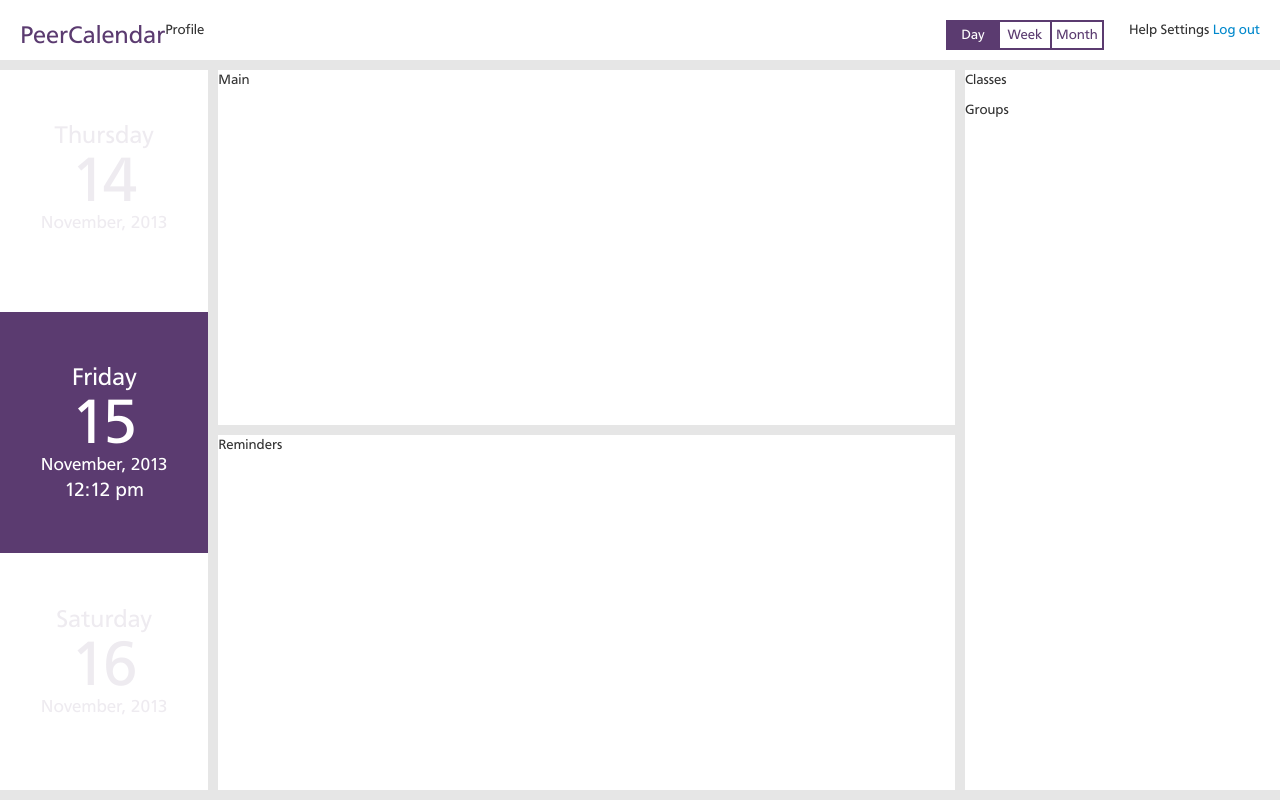
After one commit to Pangamma/CleanView_Back, a PHP site: page /calendar_home.php in a window 1280 px wide. The commit adds this page. Run offline with PHP 8.4, Linux system fonts and the light colour scheme; a stand-in replaces the project's code that opens the database connection.

Commit message:
Added the calendar_home page, also will do the failed login page with ajax validation tomorrow
In the index page ideally should be if successfully logged in then
header(location: calendar_home.php) if not then to the
failed_login.php. I'll add the ajax validation for the sign up form
tomorrow. Basic outline of the calendar day is added. And the login
form layout is fixed.

```diff
--- a/CleanViewBack/assets/sass/bootstrap/_variables.scss
+++ b/CleanViewBack/assets/sass/bootstrap/_variables.scss
@@ -72,6 +72,7 @@ $bloodworth: #991818 !default;
 $dustWind: #EBE0CD !default;
 $ocean-waves: #84DAE0 !default;
 $gold: #CAA91E !default;
+$gray-bknd: #e6e6e6 !default;
 
 // Scaffolding
 // -------------------------
--- a/CleanViewBack/assets/sass/style.scss
+++ b/CleanViewBack/assets/sass/style.scss
@@ -128,7 +128,7 @@ body {
 
 body {
   padding-top: 0;
-  padding-bottom: 60px;
+  //padding-bottom: 60px;
 }
 /* Bootstrap overrides */
 .btn{
@@ -149,7 +149,7 @@ textarea:focus, input[type="text"]:focus, input[type="password"]:focus, input[ty
 /* END Bootstrap overrides */
 
 /* Other stuff */
-.g-container{
+.g-index-container{
   @extend .container;
   margin: 0 auto;
   max-width: 1000px;
@@ -162,9 +162,14 @@ textarea:focus, input[type="text"]:focus, input[type="password"]:focus, input[ty
   moz-box-shadow: none;
 }
 /* END Other stuff */
-
+.b-body{
+  height: 100%; width: 100%; margin: 0;
+}
 .b-body--index{
   background-color: $clouds;
+}
+.b-body--grey{
+  background-color: $gray-bknd;
 }
 
 /* Header */
@@ -513,6 +537,109 @@ textarea:focus, input[type="text"]:focus, input[type="password"]:focus, input[ty
 }
 /*-------- END Add classes page ---------*/
 
+/*---------- Calendar day page ----------*/
+.b-header--calendar{
+  @include column(12);
+  background-color: white;
+  padding-top: 20px;
+  padding-left: 0;
+  padding-right: 0;
+  margin-bottom: 5px;
+}
+.b-button-list, .b-cal-navlist{
+  list-style-type: none;
+  display: inline-block;
+  float: right;
+}
+.b-button-list__button, .b-cal-navlist__item{
+  display: inline-block;
+}
+.b-button-list{
+  border-right: 2px solid $plump;
+}
+.b-button-list__button{
+  border-top: 2px solid $plump;
+  border-bottom: 2px solid $plump;
+  border-left: 2px solid $plump;
+  padding-top: 3px;
+  padding-bottom: 3px;
+  width: 50px;
+  color: $plump;
+  text-align: center;
+}
+.b-button-list__button--active{
+  background-color: $plump;
+  color: white;
+}
+.b-cal-navlist{
+  margin-right: 20px;
+}
+.b-day-dash, .b-main-dash, .b-conf-dash{
+  background-color: $gray-bknd;
+}
+.b-day-dash{
+  @include column(2);
+}
+.b-main-dash{
+  @include column(7);
+}
+.b-conf-dash{
+  @include column(3);
+}
+.b-day-dash__container{
+  background-color: white;
+  margin-top: 5px;
+  margin-right: 5px;
+  margin-bottom: 5px;
+}
+.b-day-dash__day--active{
+  background-color: $plump;
+  color: white;
+}
+.b-day-dash__up, .b-day-dash__down{
+  color: rgba(91,59,112,0.1);
+  @include transition(all .3s ease);
+}
+.b-day-dash__up:hover, .b-day-dash__down:hover{
+  background-color: $plump;
+  @include transition(all .3s ease);
+}
+.b-day-dash__day-name, .b-day-dash__month-year, .b-day-dash__day-num, .b-day-dash__year, .b-day-dash__time{
+  text-align: center;
+}
+.b-day-dash__day-name{
+  font-size: 25px;
+  line-height: 25px;
+}
+.b-day-dash__month-year{
+  font-size: 18px;
+}
+.b-day-dash__day-num{
+  font-size: 65px;
+  line-height: 65px;
+}
+.b-day-dash__time{
+  font-size: 20px;
+  line-height: 20px;
+  margin-top: 5px;
+}
+.b-sync-block__container, .b-reminders-block__container{
+  background-color: white;
+  margin: 5px;
+}
+.b-reminders-block__container{
+  margin-top: 10px;
+}
+.b-conf-dash__container{
+  background-color: white;
+  margin-top: 5px;
+  margin-left: 5px;
+  margin-bottom: 5px;
+}
+/*------- END Calendar day page ---------*/
+.g-container{
+  @extend .container;
+}
 /* Footer */
 	footer{@extend .g-span12;}
 /* END Footer */
--- /dev/null
+++ b/CleanViewBack/calendar_home.php
@@ -0,0 +1,111 @@
+<!DOCTYPE html>
+<html lang="en">
+    <head>
+        <meta charset="utf-8">
+        <title>PeerCalendar</title>
+        <meta name="viewport" content="width=device-width, initial-scale=1.0">
+        <meta name="description" content="">
+        <meta name="author" content="">
+
+        <link href="assets/stylesheets/style.css" rel="stylesheet">
+
+        <!-- HTML5 shim, for IE6-8 support of HTML5 elements -->
+        <!--[if lt IE 9]>
+          <script src="../assets/js/html5shiv.js"></script>
+        <![endif]-->
+
+        <!-- Fav and touch icons -->
+        <link rel="apple-touch-icon-precomposed" sizes="144x144" href="../assets/ico/apple-touch-icon-144-precomposed.png">
+        <link rel="apple-touch-icon-precomposed" sizes="114x114" href="../assets/ico/apple-touch-icon-114-precomposed.png">
+        <link rel="apple-touch-icon-precomposed" sizes="72x72" href="../assets/ico/apple-touch-icon-72-precomposed.png">
+        <link rel="apple-touch-icon-precomposed" href="../assets/ico/apple-touch-icon-57-precomposed.png">
+        <link rel="shortcut icon" href="../assets/ico/favicon.png">
+    </head>
+
+    <body class="b-body b-body--grey">
+
+        <div class="b-header b-header--calendar">
+            <div class="g-container">
+
+                <h1 class="b-header__logo">PeerCalendar</h1>
+                <div class="b-header__profile" style="display: inline-block;">Profile</div>
+                <ul class="b-cal-navlist">
+                    <li class="b-cal-navlist__item b-cal-navlist__item--help">Help</li>
+                    <li class="b-cal-navlist__item b-cal-navlist__item--settings">Settings</li>
+                    <li class="b-cal-navlist__item b-cal-navlist__item--logout"><a href="index.php">Log out</a></li>
+                </ul>
+                <ul class="b-button-list b-button-list--cal">
+                    <li class="b-button-list__button b-button-list__button--active b-button-list__button--calday">Day</li><!--
+                    --><li class="b-button-list__button b-button-list__button--calweek">Week</li><!--
+                    --><li class="b-button-list__button b-button-list__button--calmonth">Month</li>
+                </ul>
+
+            </div>
+        </div>
+
+        <div class="b-day-dash">
+            <div class="b-day-dash__container">
+                <div class="b-day-dash__up">
+                    <div class="b-day-dash__up-content">
+                        <div class="b-day-dash__day-name">Thursday</div>
+                        <div class="b-day-dash__day-num">14</div>
+                        <div class="b-day-dash__month-year">November, <span class="b-day-dash__year">2013</span></div>
+                    </div>
+                </div>
+                <div class="b-day-dash__day b-day-dash__day--active">
+                    <div class="b-day-dash__day-content">
+                        <div class="b-day-dash__day-name">Friday</div>
+                        <div class="b-day-dash__day-num">15</div>
+                        <div class="b-day-dash__month-year">November, <span class="b-day-dash__year">2013</span></div>
+                        <div class="b-day-dash__time">12:12 pm</div>
+                    </div>
+                </div>
+                <div class="b-day-dash__down">
+                    <div class="b-day-dash__down-content">
+                        <div class="b-day-dash__day-name">Saturday</div>
+                        <div class="b-day-dash__day-num">16</div>
+                        <div class="b-day-dash__month-year">November, <span class="b-day-dash__year">2013</span></div>
+                    </div>
+                </div>
+            </div>
+        </div>
+
+        <div class="b-main-dash">
+            <div class="b-sync-block">
+                <div class="b-sync-block__container">
+                    Main
+                </div>
+            </div>
+            <div class="b-reminders-block">
+                <div class="b-reminders-block__container">
+                    Reminders
+                </div>
+            </div>
+        </div>
+
+        <div class="b-conf-dash">
+            <div class="b-conf-dash__container">
+                <p>Classes</p>
+                <p>Groups</p>
+            </div>
+        </div>
+
+    <!--javascript-->
+    <script src="http://ajax.googleapis.com/ajax/libs/jquery/1/jquery.min.js"></script>
+    <script>window.jQuery || document.write('<script src="assets/js/vendor/jquery-1.10.2.min.js"><\/script>')</script>
+    <script>
+        var windowHeight = $(window).height();
+            noDashHeight = windowHeight - $('.b-header--calendar').outerHeight();
+            dayHeight = (noDashHeight - 15)/3,
+            dayContentHeight = $('.b-day-dash__day-content').height(),
+            dayContentMargin = (dayHeight - dayContentHeight)/2;
+            mainDashBlockHeight = (noDashHeight/2) - 15;
+        $('.b-day-dash__container, .b-conf-dash__container').css('height', noDashHeight - 20);
+        $('.b-day-dash__day, .b-day-dash__up, .b-day-dash__down').css('height', dayHeight);
+        $('.b-day-dash__day-content, .b-day-dash__up-content, .b-day-dash__down-content').css('padding-top', dayContentMargin);
+        $('.b-sync-block__container, .b-reminders-block__container').css('height', mainDashBlockHeight);
+    </script>
+
+    </body>
+
+</html>
```
Also changed, not shown: other parts of CleanViewBack/assets/sass/style.scss (+33 -14 lines), CleanViewBack/index.php (+29 -27 lines), CleanViewBack/assets/images/ico/facebook-icon.svg (renamed from CleanViewBack/assets/images/ico/iconmonstr-facebook-2-icon.svg), CleanViewBack/assets/images/ico/google-plus-icon.svg (renamed from CleanViewBack/assets/images/ico/iconmonstr-google-plus-2-icon.svg), CleanViewBack/assets/js/plugins.js (added), CleanViewBack/assets/stylesheets/style.css, CleanViewBack/calendar_month.php (added), CleanViewBack/failed_login.php (added).
